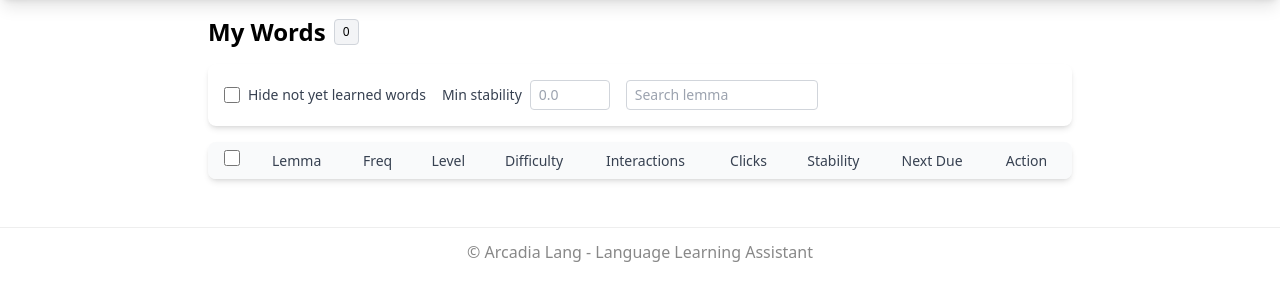
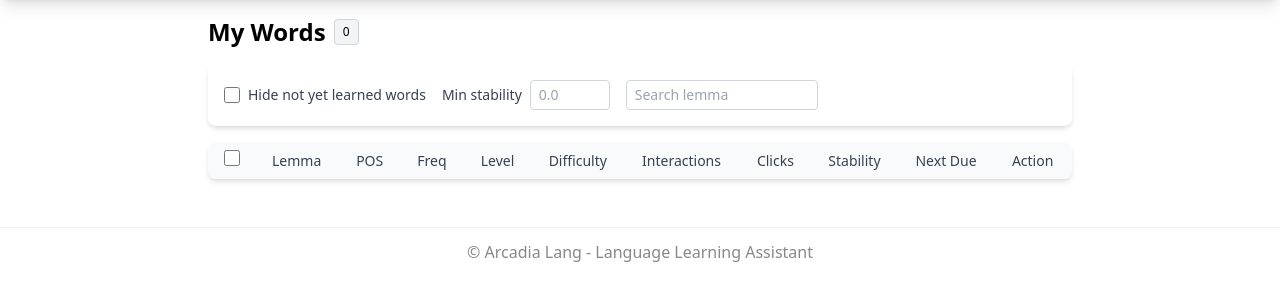
Before and after one commit to agheieff/Lang, a FastAPI app: template server/templates/pages/words.html in a window 1280 px wide. Shown: the part 66-367 px from the top of the page. Run offline with FastAPI, Linux system fonts and the light colour scheme; the template is opened without the code that fills it, so the values that code supplies are empty; parts of the project's set-up code (start-up, migrations or seed data) failed here and were passed over; some libraries are stand-ins or nearby versions.

Commit message:
feat: add POS column to words list and enhance punctuation handling
- Add POS (Part of Speech) column to /words page to clarify apparent duplicates
- Same lemma with different POS (e.g., 一个 DET vs 一个 NUM) are distinct words
- Make POS column sortable like other columns
- Add explicit instructions to word analysis prompts to ignore punctuation
- List all punctuation types including Chinese marks (，。？！、；：「」『（）)
- Update default.md, zh-CN.md, and zh-TW.md prompt files

🤖 Generated with [Claude Code](https://claude.com/claude-code)

Co-Authored-By: Claude Sonnet 4.5 <noreply@anthropic.com>

```diff
--- a/server/templates/pages/words.html
+++ b/server/templates/pages/words.html
@@ -38,6 +38,7 @@
               <input id="select-all" type="checkbox" class="w-4 h-4 text-blue-600 bg-gray-100 border-gray-300 rounded focus:ring-blue-500 focus:ring-2" onchange="toggleSelectAll(this)" />
             </th>
             <th class="px-4 py-2 font-medium">Lemma</th>
+            <th class="px-4 py-2 font-medium">POS</th>
             <th class="px-4 py-2 font-medium">Freq</th>
             <th class="px-4 py-2 font-medium">Level</th>
             <th class="px-4 py-2 font-medium">Difficulty</th>
@@ -81,6 +82,7 @@ document.addEventListener('DOMContentLoaded', function() {
 function setupColumnSorting() {
   const sortableColumns = {
     'lemma': 'string',
+    'pos': 'string',
     'freq': 'number',
     'level': 'string',
     'difficulty': 'number',
@@ -137,6 +139,10 @@ function sortByColumn(column, type) {
       case 'lemma':
         aVal = String(a.lemma || '').toLowerCase();
         bVal = String(b.lemma || '').toLowerCase();
+        break;
+      case 'pos':
+        aVal = String(a.pos || '').toLowerCase();
+        bVal = String(b.pos || '').toLowerCase();
         break;
       case 'freq':
         aVal = a.freq_rank ?? 999999;
@@ -236,7 +242,7 @@ async function loadWords() {
     });
 
     // Apply initial sort (lemma is string type)
-    const sortTypes = { lemma: 'string', freq: 'number', level: 'string', difficulty: 'number', interactions: 'number', clicks: 'number', stability: 'number', nextDue: 'date' };
+    const sortTypes = { lemma: 'string', pos: 'string', freq: 'number', level: 'string', difficulty: 'number', interactions: 'number', clicks: 'number', stability: 'number', nextDue: 'date' };
     sortByColumn(currentSort.column, sortTypes[currentSort.column] || 'string');
   } catch (e) {
     // ignore
@@ -275,6 +281,7 @@ function renderWordsTable(items) {
           data-word-id="${it.id}" ${isSelected ? 'checked' : ''} onchange="toggleWordSelection(${it.id}, this.checked)" />
       </td>
       <td class="px-4 py-2 whitespace-nowrap font-semibold text-gray-900">${escapeHtml(it.lemma || '')}</td>
+      <td class="px-4 py-2 text-xs"><span class="px-2 py-0.5 rounded-full bg-gray-50 border border-gray-200 text-gray-600">${escapeHtml(it.pos || '')}</span></td>
       <td class="px-4 py-2 text-gray-500 text-xs">${freq}</td>
       <td class="px-4 py-2 text-xs"><span class="px-2 py-0.5 rounded-full bg-gray-100 border border-gray-200">${escapeHtml(lvl)}</span></td>
       <td class="px-4 py-2 text-sm">${(p*100).toFixed(0)}%</td>
```
Also changed, not shown: server/llm/prompts/word_analysis/default.md (+3 -0 lines), server/llm/prompts/word_analysis/zh-CN.md (+4 -1 lines), server/llm/prompts/word_analysis/zh-TW.md (+4 -1 lines).
